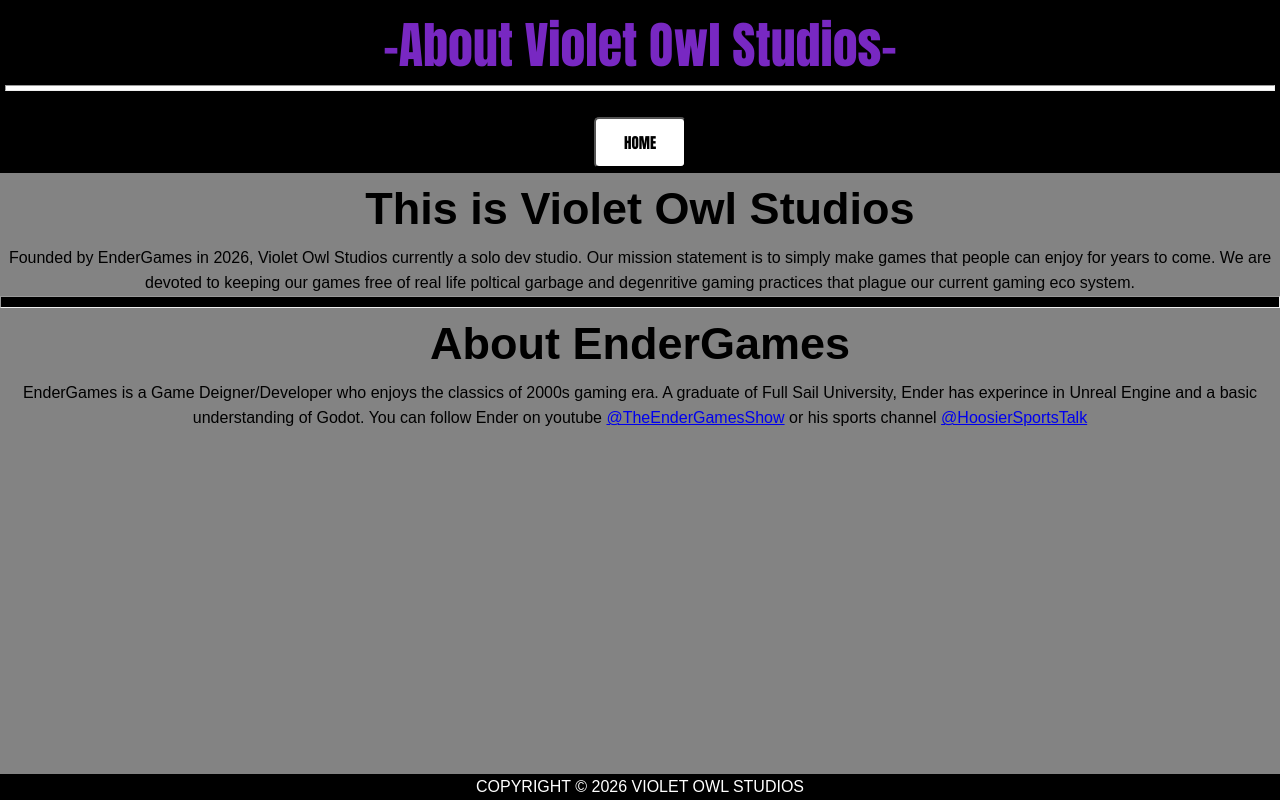
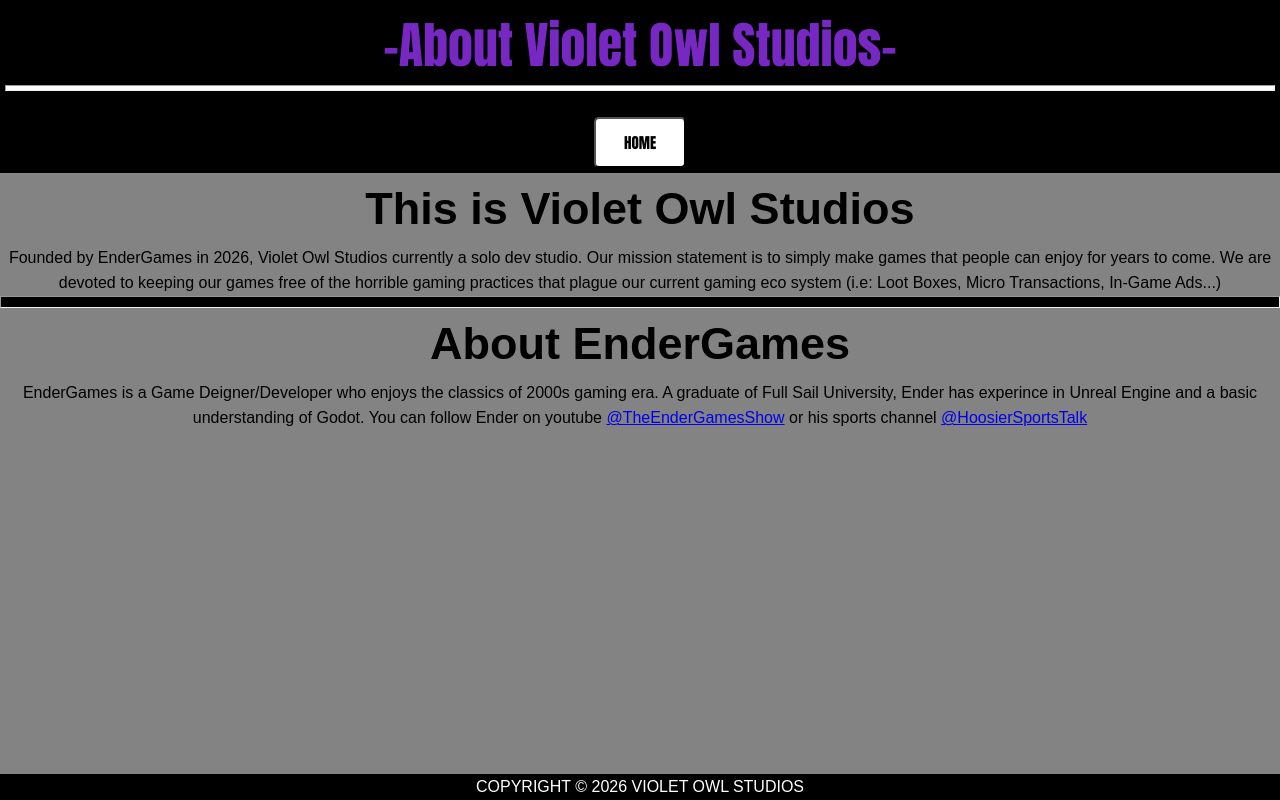
Before and after one commit to VioletOwlStudios/VioletOwlStudios.github.io, a plain HTML site: page About.html in a window 1280 px wide. Drawn offline with Linux system fonts and the light colour scheme.

Commit message:
Update About.html

```diff
--- a/About.html
+++ b/About.html
@@ -19,8 +19,8 @@
         <h1 style="text-align: center; font-family: Arial, Helvetica, sans-serif; font-size: 45px; ">This is Violet Owl Studios</h1>
         <p style="text-align: center; font-family: Arial, Helvetica, sans-serif;">Founded by EnderGames in 2026, Violet Owl Studios currently a solo dev studio.
             Our mission statement is to simply make games that people can enjoy for years to come.
-            We are devoted to keeping our games free of real life poltical garbage and degenritive gaming practices
-            that plague our current gaming eco system. </p>
+            We are devoted to keeping our games free of the horrible gaming practices
+            that plague our current gaming eco system (i.e: Loot Boxes, Micro Transactions, In-Game Ads...) </p>
         <hr style="background-color: black; padding: 5px;">
 
 
```
